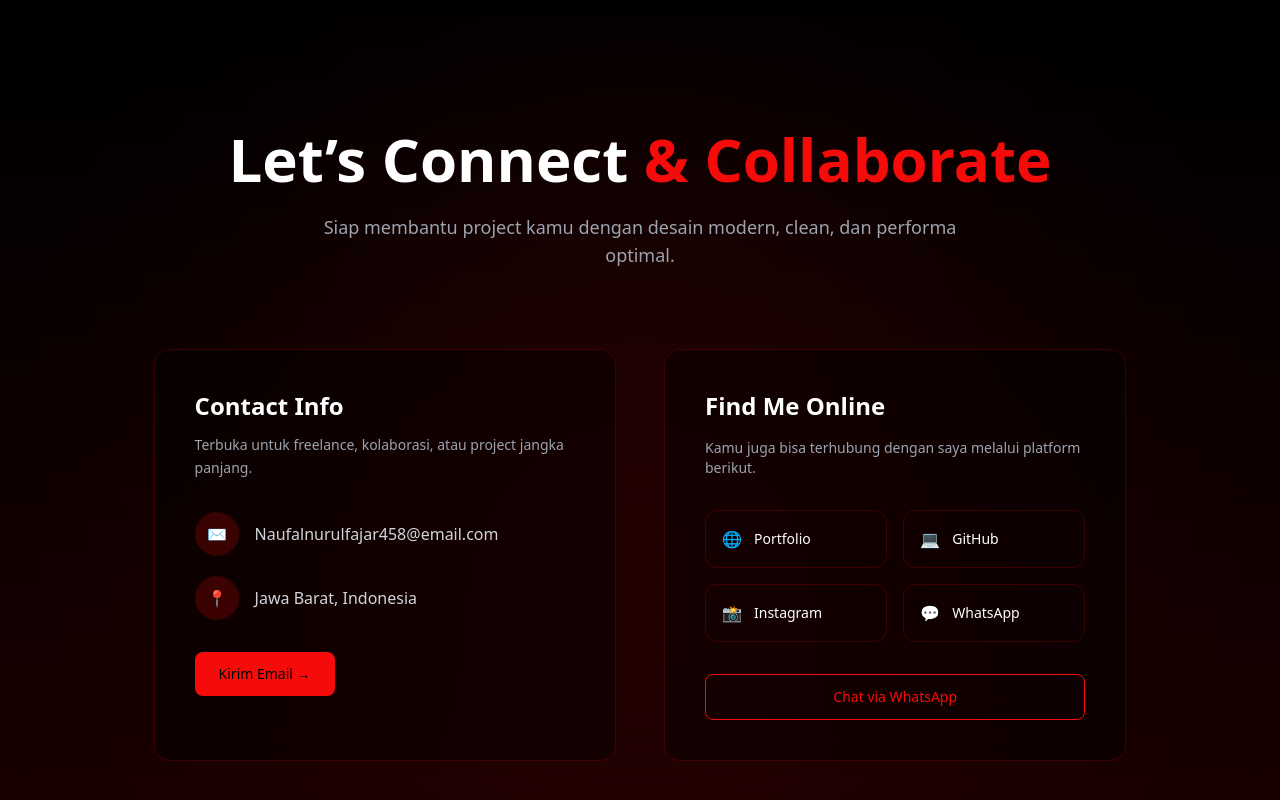
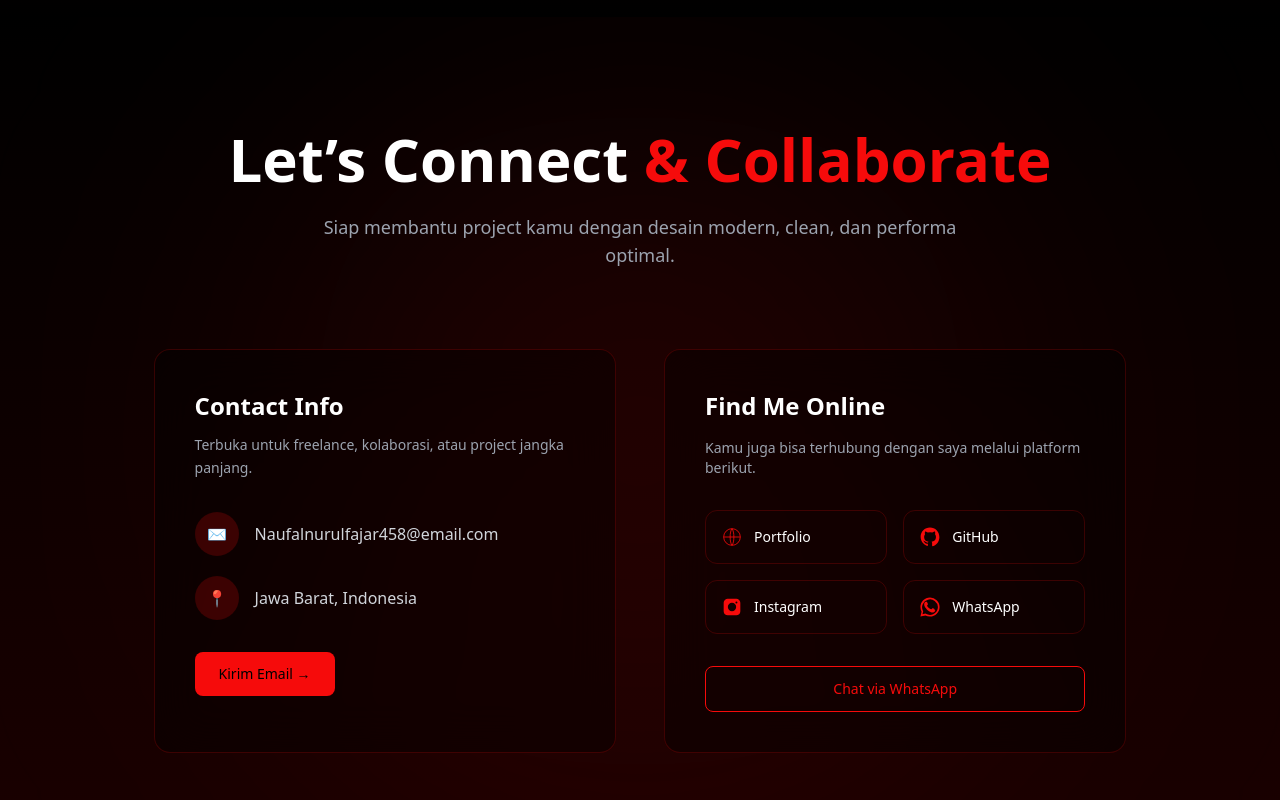
Before and after one commit to naufalnfff/naufal, a plain HTML site: page index.html in a window 1280 px wide. Shown: the part 5225-6025 px from the top of the page. Drawn offline with nearby package versions, Linux system fonts and the light colour scheme.

Commit message:
update contact section with svg icons

```diff
--- a/index.html
+++ b/index.html
@@ -406,7 +406,7 @@
 
       <!-- IMAGE -->
       <div class="relative overflow-hidden">
-        <img src="images/projec.png"
+        <img src="images/sertifikat.png"
              class="w-full h-52 object-cover transition duration-500 group-hover:scale-110">
 
         <!-- GRADIENT -->
@@ -416,15 +416,15 @@
       <!-- CONTENT -->
       <div class="p-6 space-y-4">
         <h3 class="text-xl font-semibold group-hover:text-mainRed transition">
-          Portfolio Website
+          Cert Sertifikat
         </h3>
 
         <p class="text-gray-400 text-sm leading-relaxed">
-          Website portfolio modern dengan desain minimalis dan animasi interaktif.
+          Untuk mempermudah pemembuatan sertifikat
         </p>
 
         <!-- BUTTON -->
-        <a href="https://naufalnfff.github.io/portofolioo/" target="_blank"
+        <a href="https://cert.haadir.in/login" target="_blank"
            class="inline-block mt-4 px-5 py-2 rounded-lg bg-mainRed text-black text-sm font-medium
                   hover:shadow-[0_0_20px_rgba(246,11,11,0.6)] transition">
           Lihat Project →
@@ -893,7 +893,13 @@ prevBtn.onclick = () => {
     <a href="https://naufalnfff.github.io/portofolioo/" target="_blank"
        class="group p-4 border border-mainRed/20 rounded-xl hover:bg-mainRed/10 transition">
       <div class="flex items-center gap-3">
-        <span class="text-mainRed">🌐</span>
+
+        <!-- Globe Icon -->
+        <svg xmlns="http://www.w3.org/2000/svg" class="w-5 h-5 text-mainRed" fill="none" viewBox="0 0 24 24" stroke="currentColor">
+          <circle cx="12" cy="12" r="10" />
+          <path d="M2 12h20M12 2c3 3.5 3 16.5 0 20M12 2c-3 3.5-3 16.5 0 20"/>
+        </svg>
+
         <span class="text-sm">Portfolio</span>
       </div>
     </a>
@@ -902,7 +908,12 @@ prevBtn.onclick = () => {
     <a href="https://github.com/naufalnfff" target="_blank"
        class="group p-4 border border-mainRed/20 rounded-xl hover:bg-mainRed/10 transition">
       <div class="flex items-center gap-3">
-        <span class="text-mainRed">💻</span>
+
+        <!-- GitHub Icon -->
+        <svg xmlns="http://www.w3.org/2000/svg" class="w-5 h-5 text-mainRed" viewBox="0 0 24 24" fill="currentColor">
+          <path d="M12 .5C5.65.5.75 5.4.75 11.75c0 5.1 3.3 9.4 7.9 10.95.6.1.8-.25.8-.55v-2.15c-3.2.7-3.9-1.35-3.9-1.35-.5-1.25-1.2-1.6-1.2-1.6-1-.7.1-.7.1-.7 1.1.1 1.7 1.1 1.7 1.1 1 .1.8.7 2.8 1.4.7-.5 1.1-.9 1.3-1.3-2.6-.3-5.3-1.3-5.3-5.9 0-1.3.5-2.3 1.1-3.1-.1-.3-.5-1.5.1-3.1 0 0 .9-.3 3.1 1.1a10.7 10.7 0 0 1 5.6 0c2.2-1.4 3.1-1.1 3.1-1.1.6 1.6.2 2.8.1 3.1.7.8 1.1 1.8 1.1 3.1 0 4.6-2.7 5.6-5.3 5.9.4.3.7 1 .7 2v3c0 .3.2.7.8.6 4.6-1.5 7.9-5.8 7.9-10.9C23.25 5.4 18.35.5 12 .5z"/>
+        </svg>
+
         <span class="text-sm">GitHub</span>
       </div>
     </a>
@@ -911,7 +922,15 @@ prevBtn.onclick = () => {
     <a href="https://instagram.com/naufallnfff_" target="_blank"
        class="group p-4 border border-mainRed/20 rounded-xl hover:bg-mainRed/10 transition">
       <div class="flex items-center gap-3">
-        <span class="text-mainRed">📸</span>
+
+        <!-- Instagram Icon -->
+        <svg xmlns="http://www.w3.org/2000/svg" class="w-5 h-5 text-mainRed" viewBox="0 0 24 24" fill="currentColor">
+          <path d="M7 2C4.2 2 2 4.2 2 7v10c0 2.8 2.2 5 5 5h10c2.8
+                   0 5-2.2 5-5V7c0-2.8-2.2-5-5-5H7zm5
+                   5a5 5 0 1 1 0 10 5 5 0 0 1 0-10zm6.5-.3a1.2
+                   1.2 0 1 1-2.4 0 1.2 1.2 0 0 1 2.4 0z"/>
+        </svg>
+
         <span class="text-sm">Instagram</span>
       </div>
     </a>
@@ -920,7 +939,24 @@ prevBtn.onclick = () => {
     <a href="https://wa.me/6281914822580" target="_blank"
        class="group p-4 border border-mainRed/20 rounded-xl hover:bg-mainRed/10 transition">
       <div class="flex items-center gap-3">
-        <span class="text-mainRed">💬</span>
+
+        <!-- WhatsApp Icon -->
+        <svg xmlns="http://www.w3.org/2000/svg" class="w-5 h-5 text-mainRed" viewBox="0 0 24 24" fill="currentColor">
+          <path d="M20 3.9A11.9 11.9 0 0 0 12 .5C5.6.5.5 5.6.5
+                   12c0 2 .5 3.9 1.4 5.6L.5 23.5l6-1.3A11.8
+                   11.8 0 0 0 12 23.5c6.4 0 11.5-5.1
+                   11.5-11.5 0-3.1-1.2-6-3.5-8.1zM12
+                   21.5c-1.8 0-3.5-.5-5-1.4l-.4-.2-3.6.8.8-3.5-.2-.4A9.5
+                   9.5 0 1 1 21.5 12c0 5.2-4.3 9.5-9.5 9.5zm5.3-7.1c-.3-.2-1.8-.9-2-.9-.3
+                   0-.5-.1-.7.2s-.8.9-1 .9c-.2
+                   0-.5 0-.8-.2-.3-.2-1.3-.5-2.5-1.6-.9-.8-1.5-1.8-1.7-2.1-.2-.3
+                   0-.5.1-.7.1-.1.3-.3.4-.5.1-.2.2-.3.3-.5.1-.2
+                   0-.4 0-.6 0-.2-.7-1.7-1-2.3-.2-.6-.5-.5-.7-.5h-.6c-.2
+                   0-.6.1-.9.4-.3.3-1.2 1.2-1.2 3s1.2 3.5 1.4
+                   3.7c.2.2 2.3 3.6 5.6 5 3.3 1.4 3.3.9 3.9.8.6-.1
+                   1.8-.7 2.1-1.3.3-.6.3-1.2.2-1.3-.1-.1-.3-.2-.6-.4z"/>
+        </svg>
+
         <span class="text-sm">WhatsApp</span>
       </div>
     </a>
```
Also changed, not shown: images/sertifikat.png (added).
